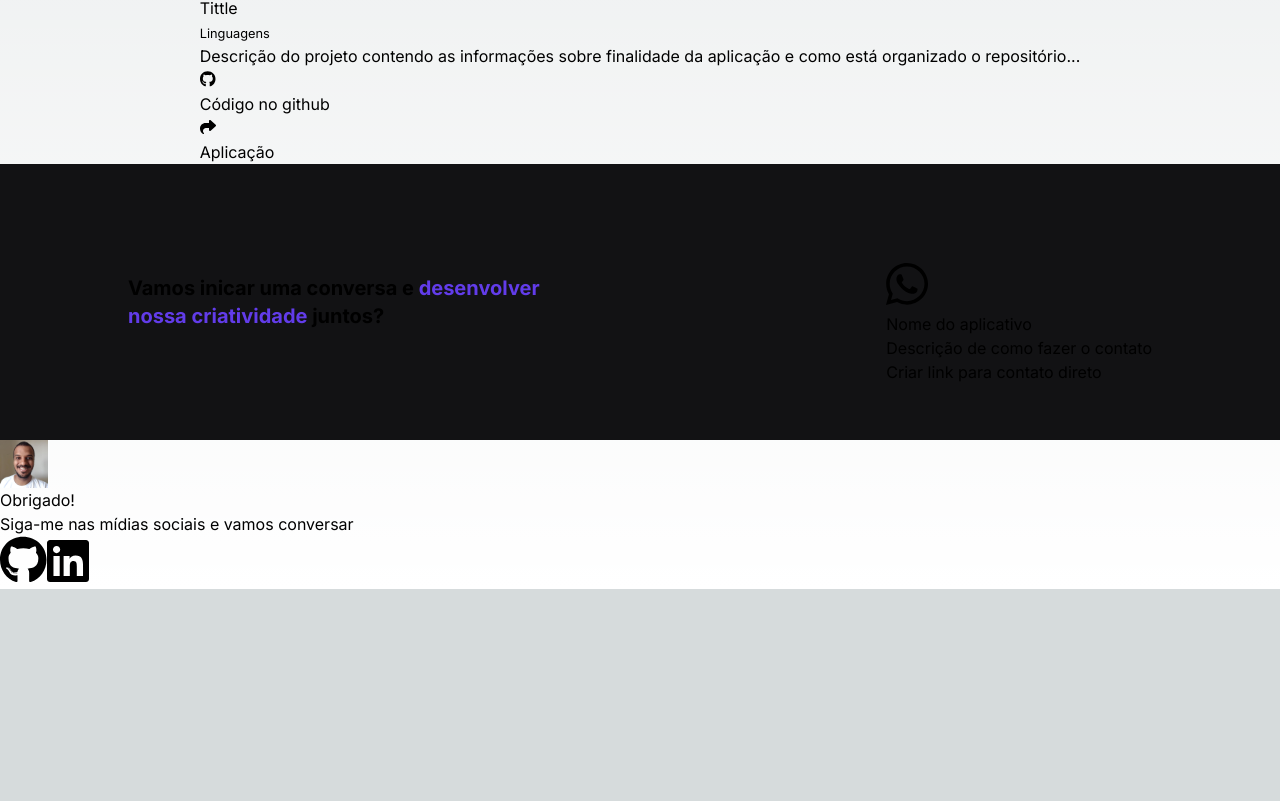
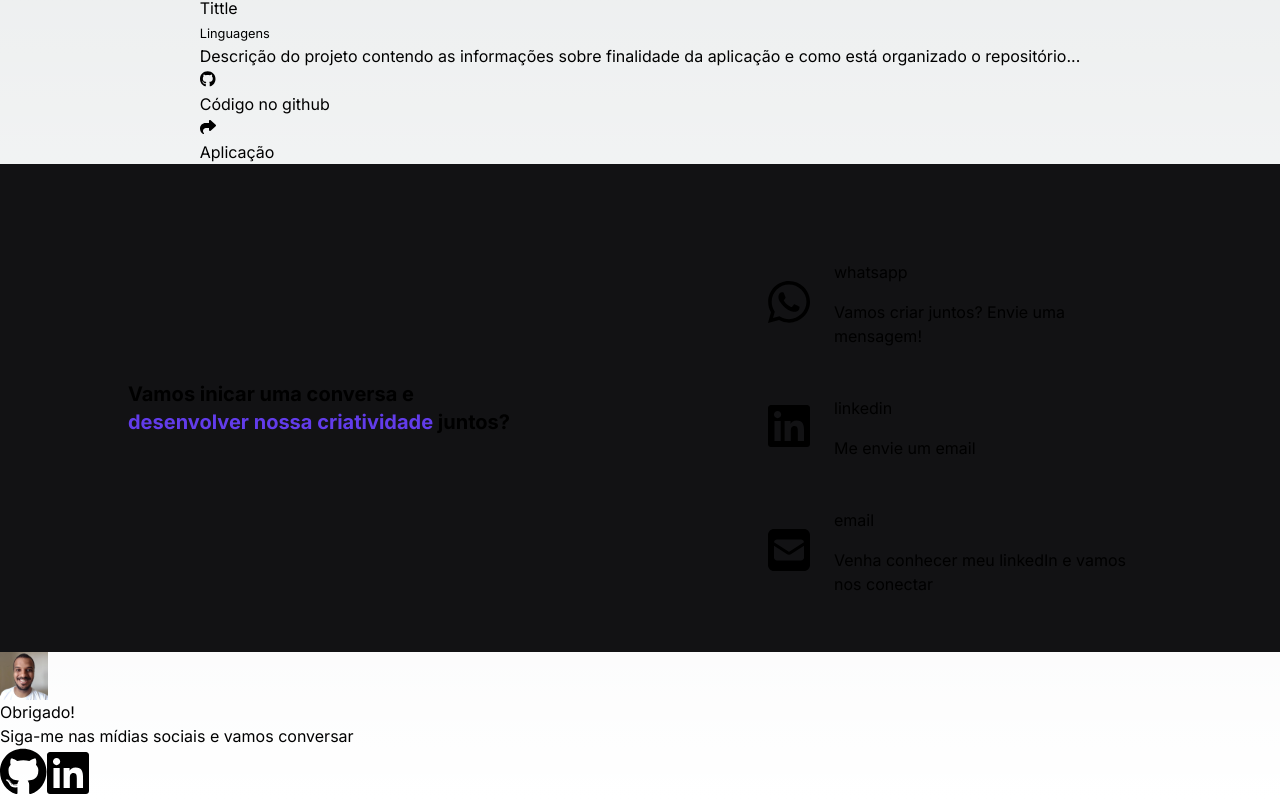
Before and after one commit to SilasRFerreira/meu_portfolio, a Next.js app: page / in a window 1280 px wide. Shown: the part 1116-1917 px from the top of the page. Before the commit the page ends 1705 px from the top, so only its background shows below. Built offline with nearby package versions, Linux system fonts and the light colour scheme.

Commit message:
style: applied styles to cards components

```diff
--- a/package.json
+++ b/package.json
@@ -17,7 +17,8 @@
     "babel-plugin-macros": "^3.1.0",
     "next": "14.0.4",
     "react": "^18",
-    "react-dom": "^18"
+    "react-dom": "^18",
+    "react-router-dom": "^6.21.0"
   },
   "devDependencies": {
     "@types/node": "^20",
--- a/src/app/HomeSections/AboutMe/index.tsx
+++ b/src/app/HomeSections/AboutMe/index.tsx
@@ -21,7 +21,7 @@ const AboutMe = () => {
                     <h3 className="text-gray-2">Descubra aqui os meus projetos e as tecnologias que domino</h3>
                     <div className="flex space-x-4">
                         <div className="bg-primary-blue h-12 w-40 flex items-center justify-center rounded-lg">
-                            <Link href={"https://github.com/SilasRFerreira"} className="font-medium">Veja meus projetos</Link>
+                            <a href="https://github.com/SilasRFerreira" target="_blank" className="font-medium">Veja meus projetos</a>
                         </div>
                         <FontAwesomeIcon icon={faGithub} size="sm" className="h-12 w-12"/>
                     </div>
--- a/src/app/HomeSections/Contacts/ContactsList/index.tsx
+++ b/src/app/HomeSections/Contacts/ContactsList/index.tsx
@@ -1,9 +1,26 @@
 import ContactsCard from "@/components/ContactsCard"
+import { faLinkedin, faWhatsapp } from "@fortawesome/free-brands-svg-icons"
+import { faSquareEnvelope } from "@fortawesome/free-solid-svg-icons"
 
 const ContactsList = () => {
     return(
-        <ul>
-            <ContactsCard/>
+        <ul className="flex flex-col space-y-12 max-w-sm">
+            <ContactsCard
+                icon={faWhatsapp}
+                href="https://wa.me/5521968383002"
+                text="Vamos criar juntos? Envie uma mensagem!"
+            />
+            <ContactsCard
+                icon={faLinkedin}
+                href={'https://www.linkedin.com/in/silas-ferreira-1b4552101/'}
+                text="Me envie um email"
+            />
+            <ContactsCard
+                icon={faSquareEnvelope}
+                href={'mailto: silasrferreira@gmail.com'}
+                name={'email'}
+                text="Venha conhecer meu linkedIn e vamos nos conectar"
+            />
         </ul>
     )
 }
--- a/src/app/HomeSections/Contacts/Greetings/index.tsx
+++ b/src/app/HomeSections/Contacts/Greetings/index.tsx
@@ -1,6 +1,6 @@
 const Greetings = () => {
     return(
-        <div className="max-w-md flex items-center align-center">
+        <div className="max-w-sm flex items-center align-center">
             <h2 className="font-bold text-xl">Vamos inicar uma conversa e
             <span className="text-primary-blue"> desenvolver nossa criatividade</span> juntos?</h2>
         </div>
--- a/src/components/ContactsCard/index.tsx
+++ b/src/components/ContactsCard/index.tsx
@@ -1,14 +1,22 @@
-import { faWhatsapp } from "@fortawesome/free-brands-svg-icons"
 import { FontAwesomeIcon } from "@fortawesome/react-fontawesome"
 
-const ContactsCard = () => {
+interface iContactsCard {
+    icon: any
+    href: string
+    name?: string
+    text: string
+}
+
+const ContactsCard = ({icon, href, name, text}: iContactsCard) => {
+
     return(
-        <li>
-            <FontAwesomeIcon icon={faWhatsapp} className="h-12"/>
-            <div>
-                <h3>Nome do aplicativo</h3>
-                <p>Descrição de como fazer o contato</p>
-                <p>Criar link para contato direto</p>
+        <li className="flex space-x-6">
+            <a href={href} target="_blank" className="self-center">
+                <FontAwesomeIcon icon={icon} className="h-12 hover:h-14"/>
+            </a>
+            <div className="space-y-4">
+                {name ? <h3>{name}</h3> : <h3>{icon.iconName}</h3>}
+                <p>{text}</p>
             </div>
         </li>
     )
```
Also changed, not shown: 1 other file (tests, documents, lock files or other folders).
